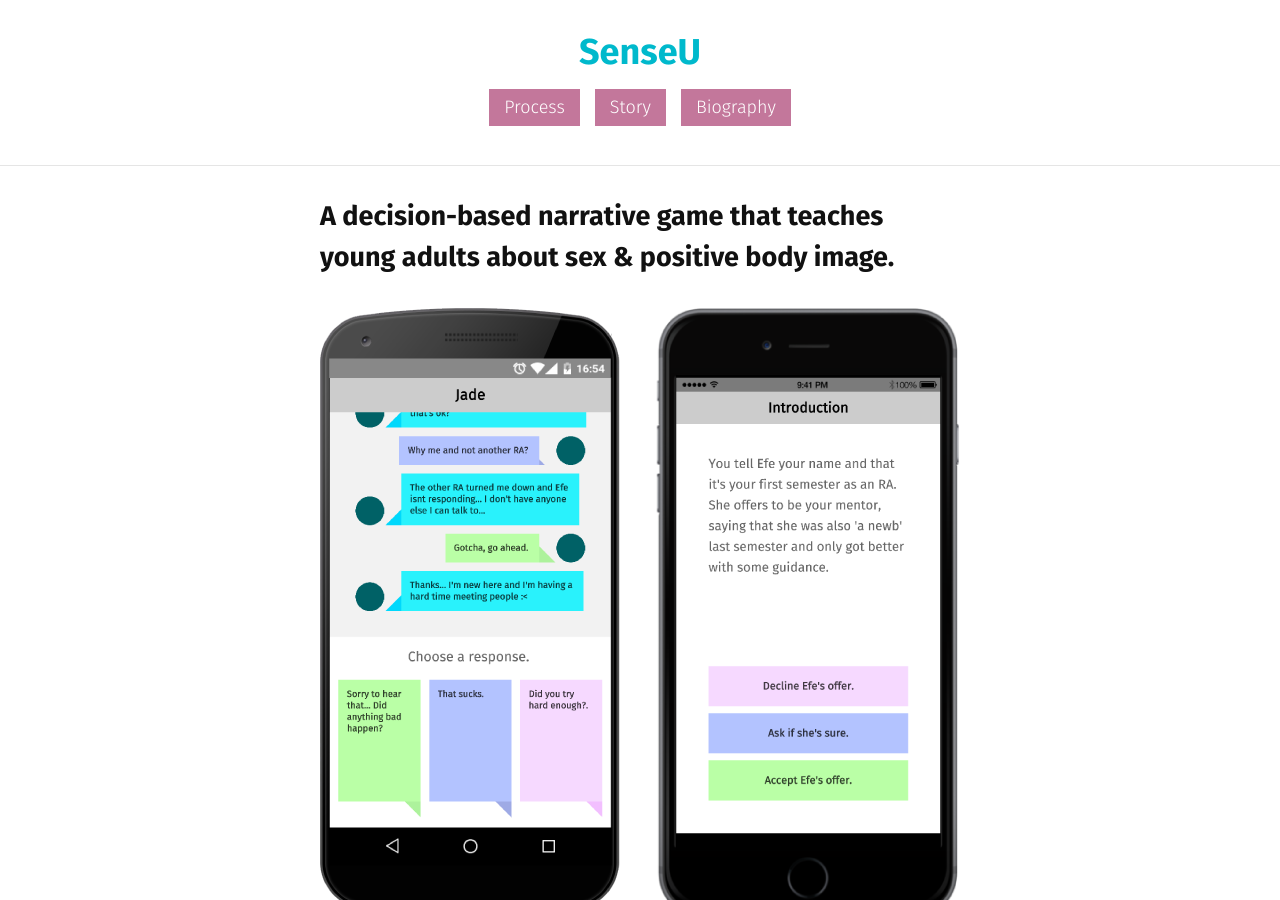
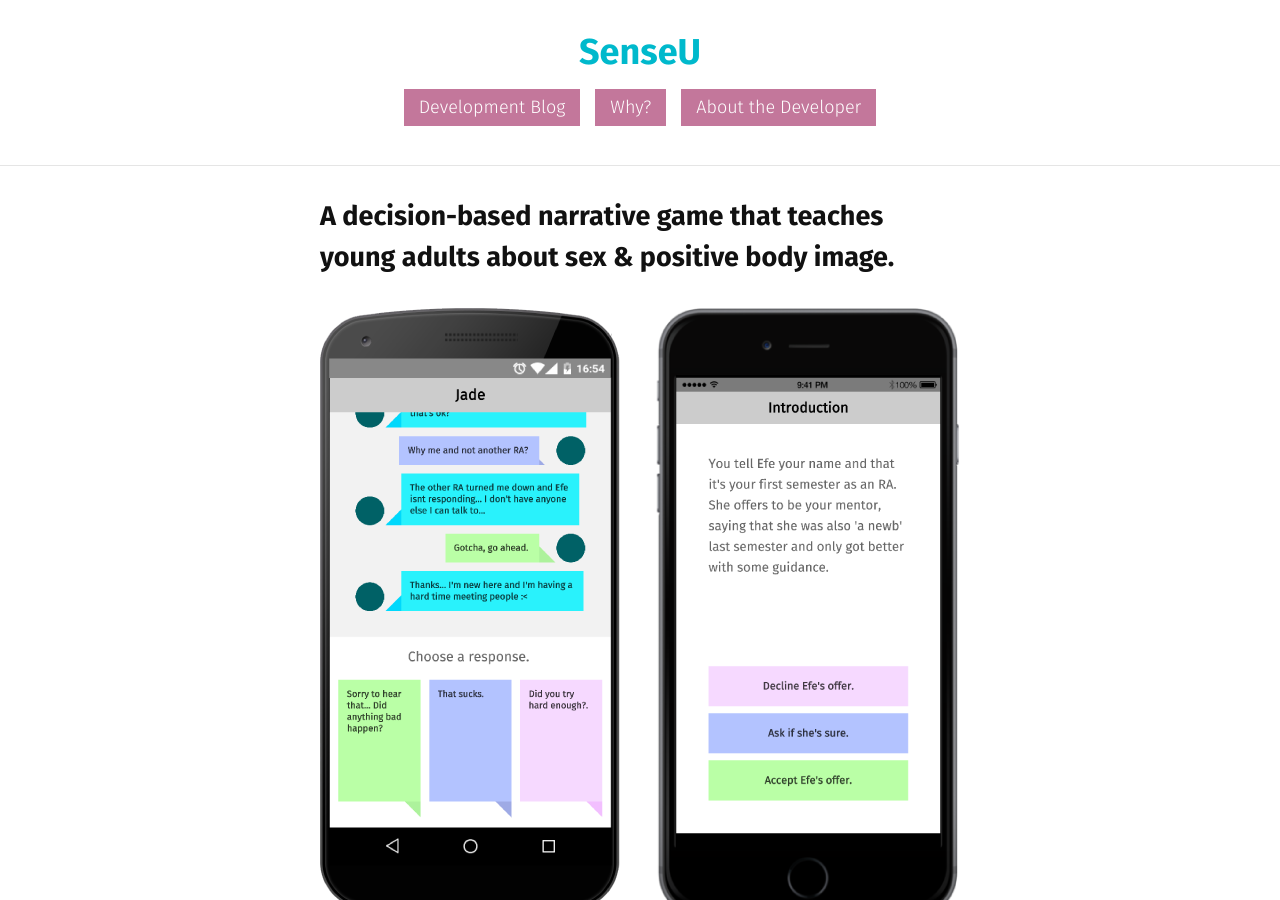
Before and after one commit to cattsmall/thesis-website, a Jekyll site: the page built from proposal.md, in a window 1280 px wide and 900 px high. Built offline with Jekyll 4.4.1, drawn with Linux system fonts in a browser that asks for light colours.

Commit message:
edited header titles

```diff
--- a/_includes/header.html
+++ b/_includes/header.html
@@ -7,9 +7,9 @@
     </h1>
 
     <nav class="site-nav">
-      <a class="page-link" href="/process">Process</a>
-      <a class="page-link" href="/story">Story</a>
-      <a class="page-link" href="/bio">Biography</a>
+      <a class="page-link" href="/process">Development Blog</a>
+      <a class="page-link" href="/story">Why?</a>
+      <a class="page-link" href="/bio">About the Developer</a>
     </nav>
 
   </div>
```
